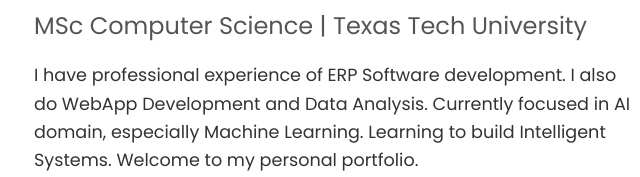
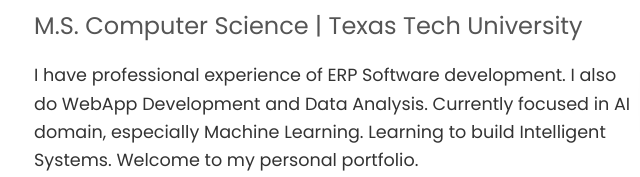
Before and after one commit to adhikariganesh9813/ganadhik.github.io, a plain HTML site: page index.html in a window 1280 px wide. Shown: the part 296-473 px from the top of the page, 90-730 px from the left. Drawn offline with Linux system fonts and the light colour scheme.

Commit message:
Update index.html

```diff
--- a/index.html
+++ b/index.html
@@ -29,7 +29,7 @@
         <section id="hero">
             <div class="hero-content">
                 <h1>Hi, I'm <span class="highlight">Ganesh Adhikari</span></h1>
-                <p class="subtitle">MSc Computer Science | Texas Tech University</p>
+                <p class="subtitle">M.S. Computer Science | Texas Tech University</p>
                 <p class="description">
                     I have professional experience of ERP Software development. I also do WebApp Development and Data Analysis.
                     Currently focused in AI domain, especially Machine Learning. Learning to build Intelligent Systems.
```
